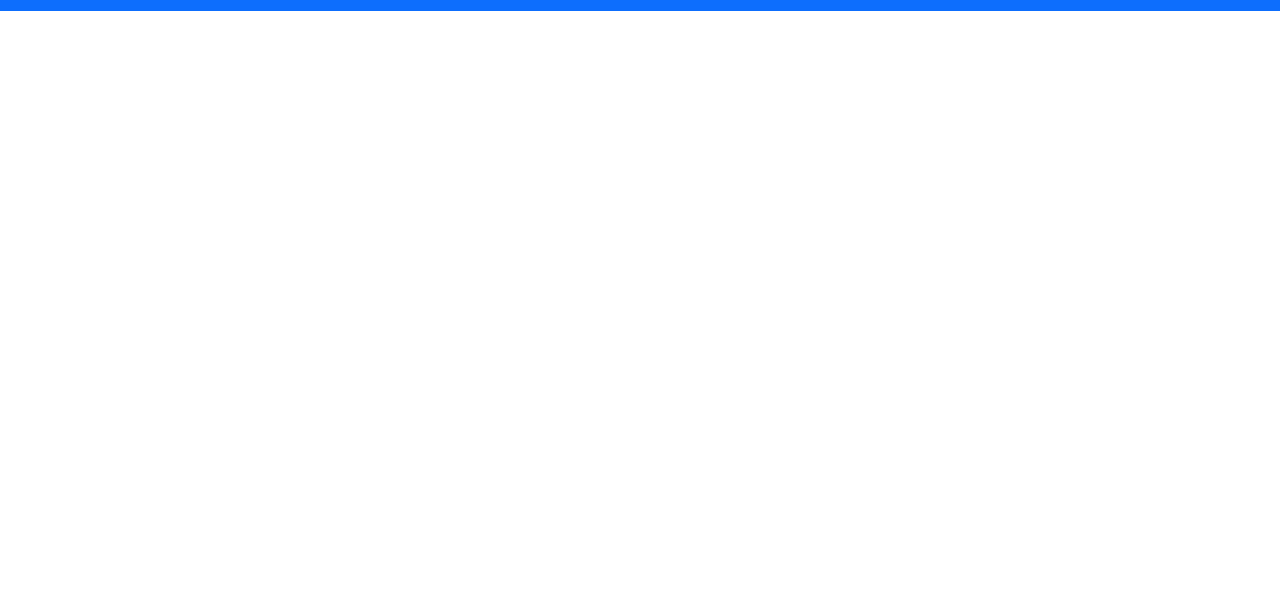
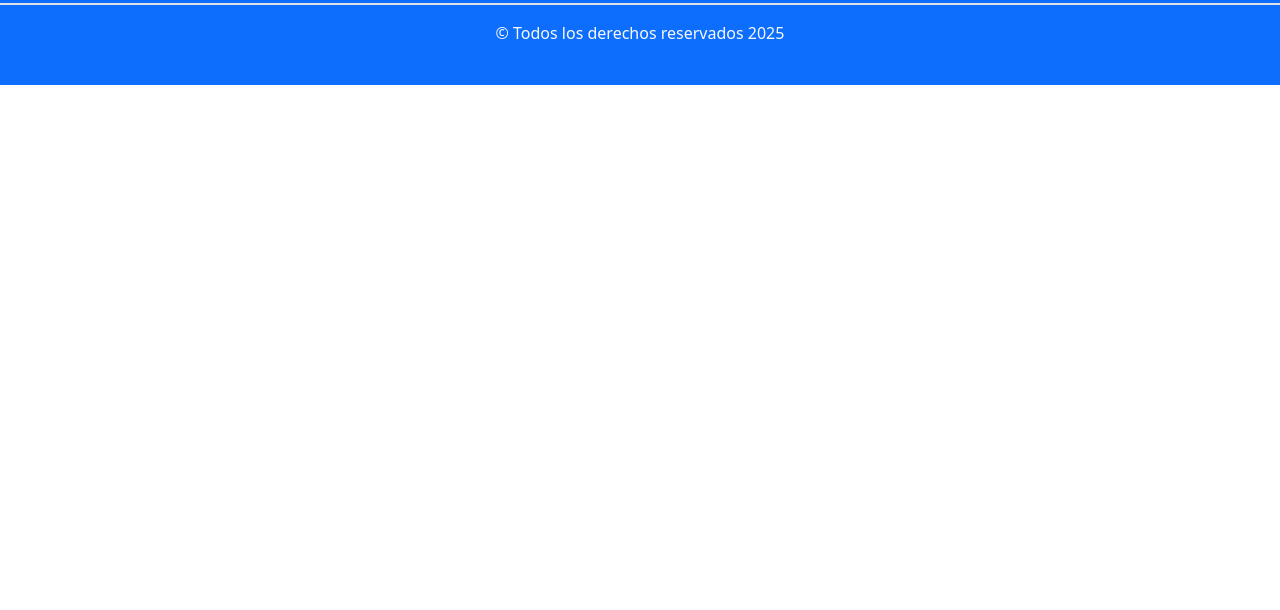
Before and after one commit to RoblesLuis2212/RollingSugar, a plain HTML site: page index.html in a window 1280 px wide. Shown: the part 190-800 px from the top of the page. Drawn offline with nearby package versions, Linux system fonts and the light colour scheme.

Commit message:
Se agrego linea en el footer y parrafo del copyright

```diff
--- a/index.html
+++ b/index.html
@@ -43,6 +43,8 @@
       <a href="" class="link-light fs-1 mx-3"><i class="bi bi-facebook"></i></a>
       <a href="" class="link-light fs-1"><i class="bi bi-twitter"></i></a>
       <a href="" class="link-light fs-1 mx-2"><i class="bi bi-tiktok"></i></a>
+      <div class="border mt-3 my-3"></div>
+      <p>&copy; Todos los derechos reservados 2025</p>
     </footer>
     <script src="https://cdn.jsdelivr.net/npm/bootstrap@5.3.5/dist/js/bootstrap.bundle.min.js" integrity="sha384-k6d4wzSIapyDyv1kpU366/PK5hCdSbCRGRCMv+eplOQJWyd1fbcAu9OCUj5zNLiq" crossorigin="anonymous"></script>
 </body>
```
